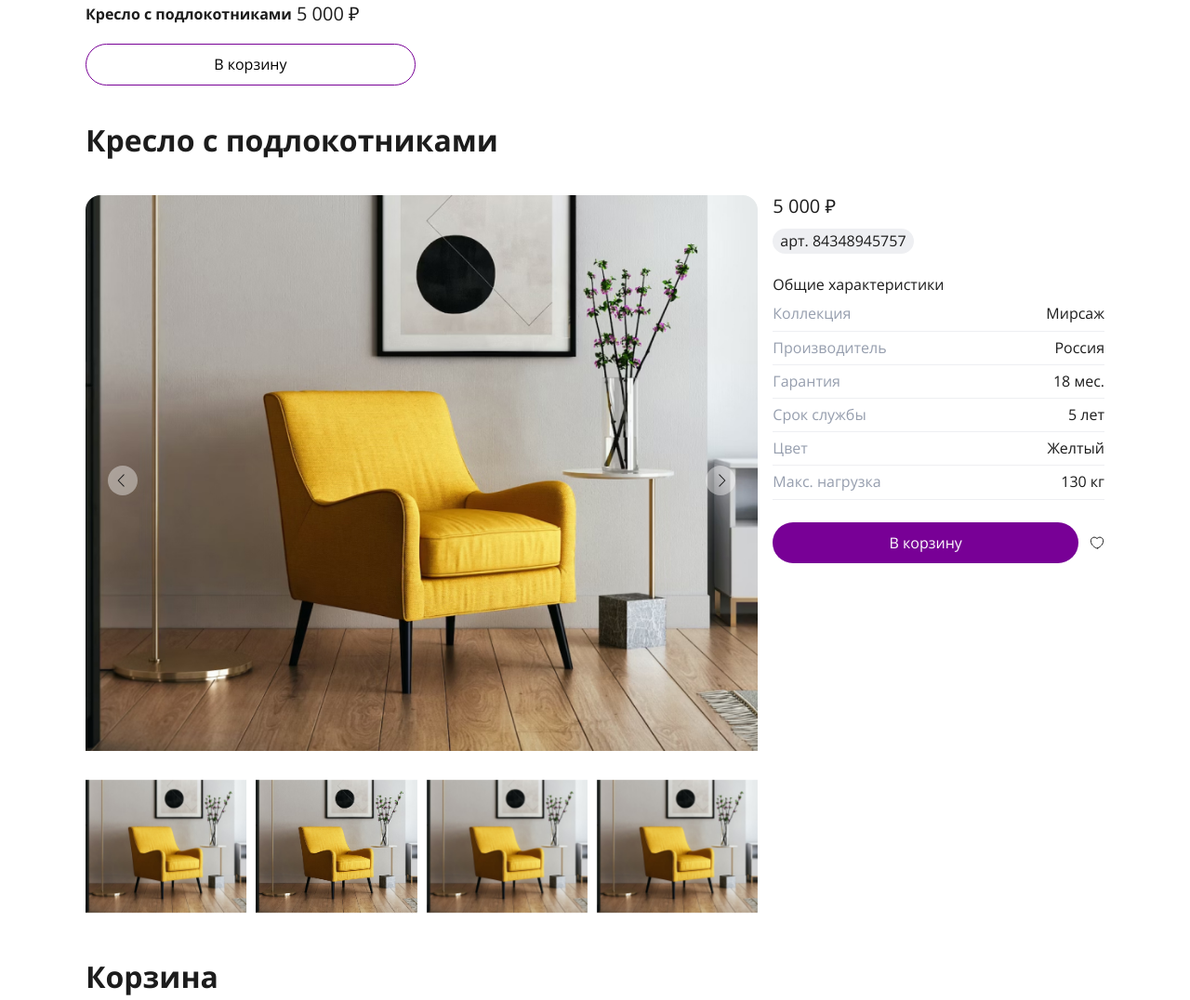
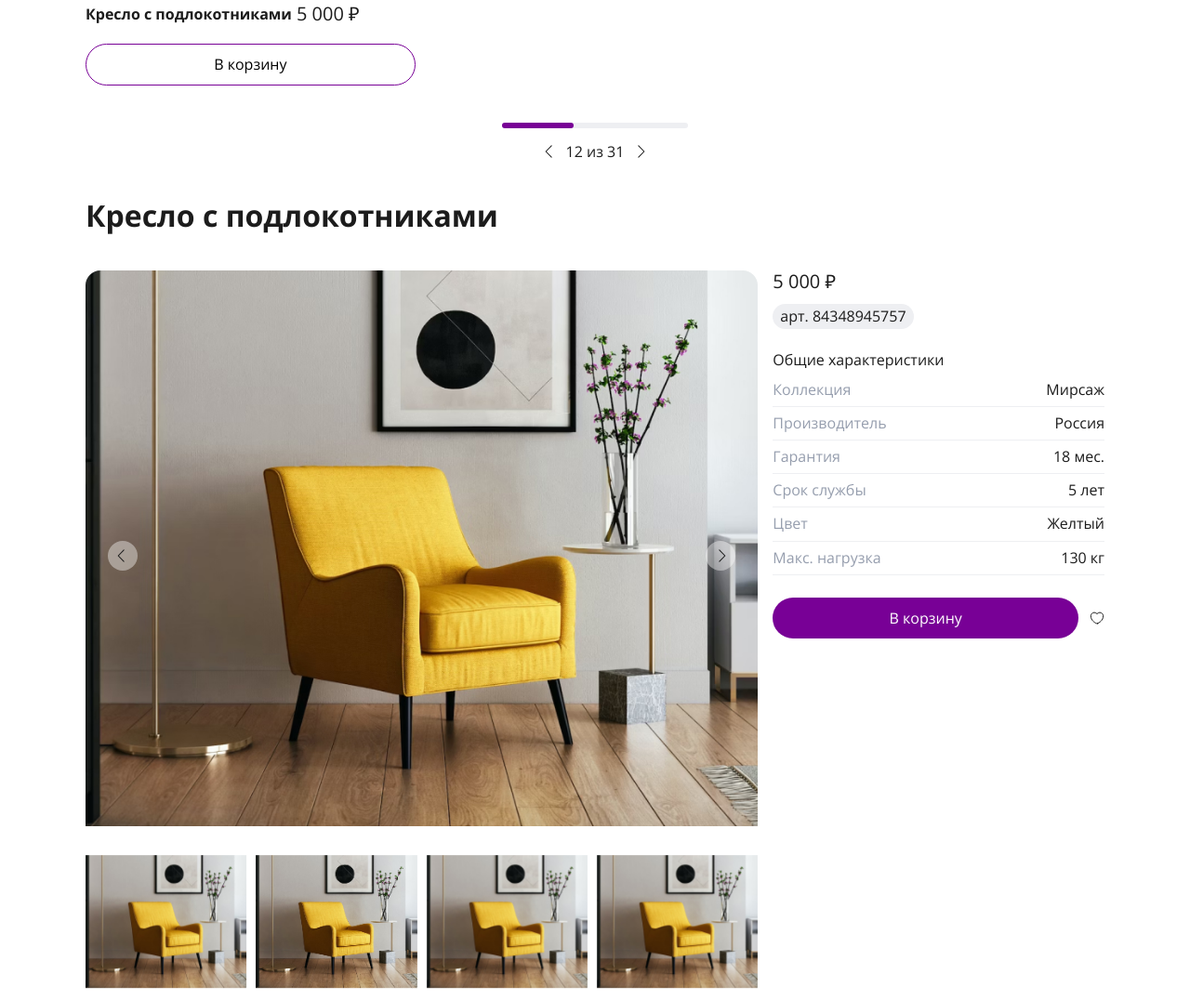
Before and after one commit to dasdias/koff, a website built with Vite: page index.html in a window 1280 px wide. Shown: the part 1099-2175 px from the top of the page at 93% size. Built offline with nearby package versions, Linux system fonts and the light colour scheme.

Commit message:
added pagination

```diff
--- a/index.html
+++ b/index.html
@@ -218,6 +218,30 @@
             </article>
           </li>
         </ul>
+        <div class="pagination">
+          <div class="pagination__bar" style="--width: calc((12 / 31) * 100%)"></div>
+          <div class="pagination__arrays">
+            <button class="pagination__left">
+              <svg xmlns="http://www.w3.org/2000/svg" width="16" height="16" viewBox="0 0 16 16" fill="none">
+                <path
+                  d="M2.86395 8.0001L8.52528 2.1821C8.5719 2.13522 8.60874 2.07955 8.6337 2.01833C8.65866 1.95711 8.67122 1.89155 8.67068 1.82544C8.67013 1.75933 8.65647 1.69398 8.6305 1.63318C8.60453 1.57239 8.56676 1.51734 8.51938 1.47124C8.472 1.42513 8.41594 1.38888 8.35445 1.36458C8.29297 1.34028 8.22727 1.32842 8.16117 1.32968C8.09507 1.33094 8.02988 1.34529 7.96936 1.37191C7.90885 1.39854 7.85421 1.43689 7.80862 1.48477L1.80862 7.65143C1.7178 7.74478 1.66699 7.86987 1.66699 8.0001C1.66699 8.13033 1.7178 8.25542 1.80862 8.34877L7.80862 14.5154C7.85421 14.5633 7.90885 14.6017 7.96936 14.6283C8.02988 14.6549 8.09507 14.6693 8.16117 14.6705C8.22727 14.6718 8.29297 14.6599 8.35445 14.6356C8.41594 14.6113 8.472 14.5751 8.51938 14.529C8.56676 14.4829 8.60453 14.4278 8.6305 14.367C8.65647 14.3062 8.67013 14.2409 8.67068 14.1748C8.67122 14.1087 8.65866 14.0431 8.6337 13.9819C8.60874 13.9207 8.5719 13.865 8.52528 13.8181L2.86395 8.0001Z"
+                  fill="#1C1C1C" />
+              </svg>
+            </button>
+            <p>
+              <spam class="pagination__current">12</spam>
+              из
+              <spam class="pagination__total">31</spam>
+            </p>
+            <button class="pagination__right">
+              <svg xmlns="http://www.w3.org/2000/svg" width="16" height="16" viewBox="0 0 16 16" fill="none">
+                <path
+                  d="M13.136 8.0001L7.47472 2.1821C7.4281 2.13522 7.39126 2.07955 7.3663 2.01833C7.34134 1.95711 7.32878 1.89155 7.32932 1.82544C7.32987 1.75933 7.34353 1.69398 7.3695 1.63318C7.39547 1.57239 7.43324 1.51734 7.48062 1.47124C7.528 1.42513 7.58406 1.38888 7.64555 1.36458C7.70703 1.34028 7.77273 1.32842 7.83883 1.32968C7.90493 1.33094 7.97012 1.34529 8.03064 1.37191C8.09115 1.39854 8.14579 1.43689 8.19138 1.48477L14.1914 7.65143C14.2822 7.74478 14.333 7.86987 14.333 8.0001C14.333 8.13033 14.2822 8.25542 14.1914 8.34877L8.19138 14.5154C8.14579 14.5633 8.09115 14.6017 8.03064 14.6283C7.97012 14.6549 7.90493 14.6693 7.83883 14.6705C7.77273 14.6718 7.70703 14.6599 7.64555 14.6356C7.58406 14.6113 7.528 14.5751 7.48062 14.529C7.43324 14.4829 7.39547 14.4278 7.3695 14.367C7.34353 14.3062 7.32987 14.2409 7.32932 14.1748C7.32878 14.1087 7.34134 14.0431 7.3663 13.9819C7.39126 13.9207 7.4281 13.865 7.47472 13.8181L13.136 8.0001Z"
+                  fill="#1C1C1C" />
+              </svg>
+            </button>
+          </div>
+        </div>
       </div>
     </section>
 
@@ -408,7 +432,7 @@
           <button class="cart__place-btn" type="submit" form="order">Оформить заказ</button>
         </div>
         <form class="cart__form form-order" action="#" id="order" method="POST">
-          <h3 class="cart__subtitle">Данные для доставки</h3>
+          <h3 class="cart__subtitle cart__subtitle_form-order">Данные для доставки</h3>
           <fieldset class="form-order__fieldset form-order__fieldset_input">
             <input type="text" class="form-order__input" name="name" placeholder="Фамилия Имя Отчество">
             <input type="tel" class="form-order__input" name="phone" placeholder="Телефон">
@@ -439,7 +463,7 @@
       </div>
     </section>
 
-    <section class="order">
+    <section class="order" hidden>
       <div class="order__header">
         <h2 class="order__header-title">Заказ успешно размещен</h2>
         <div class="order__header-price">20 000 ₽</div>
--- a/style.scss
+++ b/style.scss
@@ -18,6 +18,7 @@
 @import "styles/footer";
 @import "styles/form-order";
 @import "styles/goods";
+@import "styles/pagination";
 @import "styles/header";
 @import "styles/order";
 @import "styles/product";
--- a/styles/goods.scss
+++ b/styles/goods.scss
@@ -32,11 +32,12 @@
     display: grid;
     gap: 50px 8px;
     grid-template-columns: repeat(auto-fit, minmax(140px, 1fr));
+    margin-bottom: 32px;
 
     @media (min-width: 580px) {
       gap: 68px 10px;
       grid-template-columns: repeat(auto-fit, minmax(230px, 1fr));
-
+      margin-bottom: 40px;
     }
 
     @media (min-width: 820px) {
@@ -44,6 +45,11 @@
       grid-template-columns: repeat(auto-fit, minmax(302px, 1fr));
 
     }
+
+    &:last-child {
+      margin-bottom: 0;
+    }
+
   }
 
   // .goods__item
--- /dev/null
+++ b/styles/pagination.scss
@@ -0,0 +1,50 @@
+.pagination {
+  width: 200px;
+  margin: 0 auto;
+
+  // .pagination__bar
+
+  &__bar {
+    background-color: var(--form);
+    height: 6px;
+    width: 100%;
+    border-radius: 3px;
+
+    margin-bottom: 16px;
+
+    &::after {
+      content: "";
+      display: block;
+      background-color: var(--violet);
+      height: 100%;
+      width: var(--width);
+      border-radius: 3px;
+      transition: width 0.36s ease-in-out;
+    }
+  }
+
+  // .pagination__arrays
+
+  &__arrays {
+    display: flex;
+    align-items: center;
+    justify-content: center;
+    gap: 8px;
+  }
+
+  // .pagination__left
+
+  &__left {}
+
+  // .pagination__right
+
+  &__right {}
+
+  // .pagination__current
+
+  &__current {}
+
+  // .pagination__total
+
+  &__total {}
+}
```
Also changed, not shown: styles/cart.scss (indentation only). Lines whose indentation alone changed are shown as unchanged.
